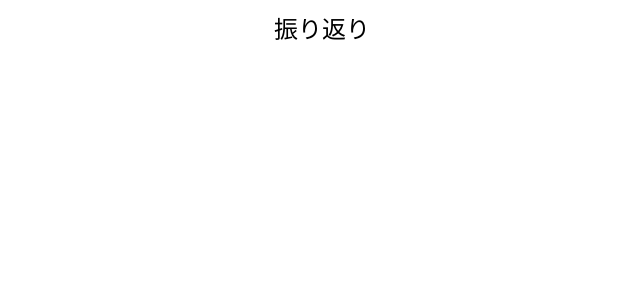
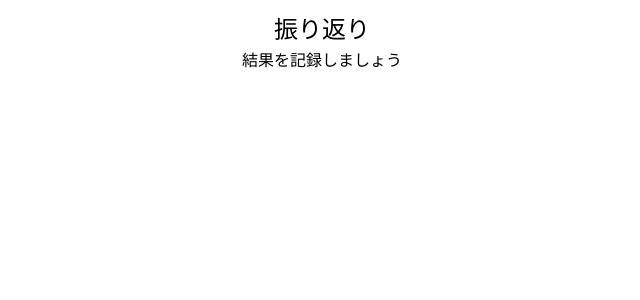
Before and after one commit to risa-h1108/Miru, a React (Vite) app: page /reflection in a window 1280 px wide. Shown: the top 300 px of the page, without its empty margins (318-958 px from the left). Built offline with nearby package versions, Linux system fonts and the light colour scheme.

Commit message:
style:説明文の表示

```diff
--- a/src/pages/Reflection.tsx
+++ b/src/pages/Reflection.tsx
@@ -6,6 +6,7 @@ export default function Reflection() {
     <div>
       <div className=" max-w-sm mx-auto mt-3 ">
         <h1 className="text-[24px] text-center">振り返り</h1>
+        <h2 className="text-[16px] text-center">結果を記録しましょう</h2>
       </div>
       <Link to="/analysis" />
     </div>
```
